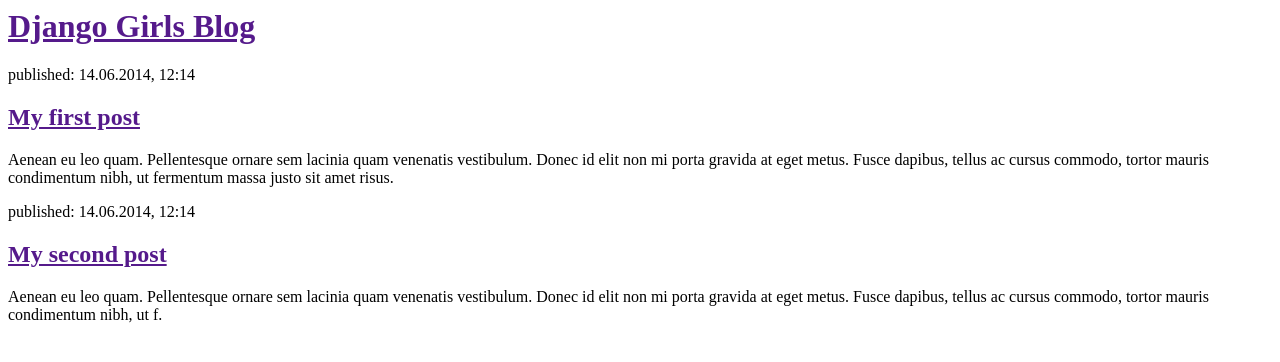
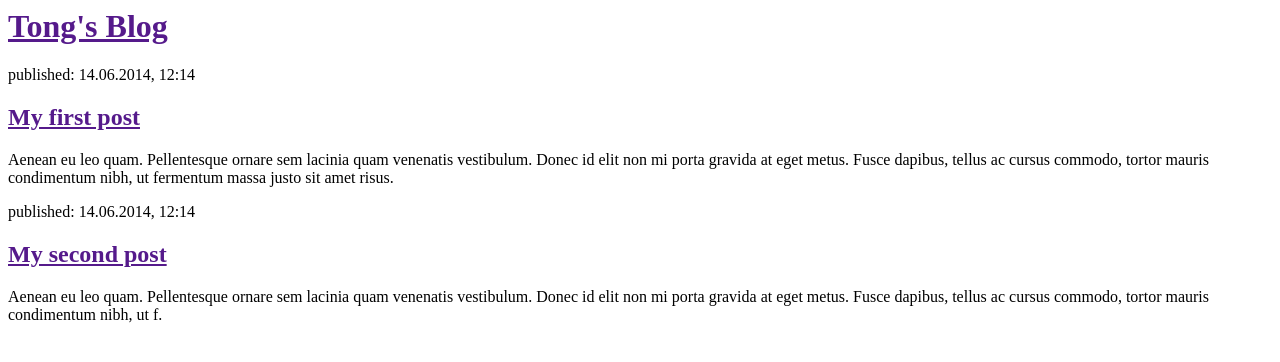
Before and after one commit to ladyluck-chris/djangogirls, a Django app: template blog/templates/blog/post_list.html in a window 1280 px wide. Shown: the top 362 px of the page. Run offline with Django 3.2, Linux system fonts and the light colour scheme; the template is opened without the code that fills it, so the values that code supplies are empty.

Commit message:
Changed to Tong's Blog

```diff
--- a/blog/templates/blog/post_list.html
+++ b/blog/templates/blog/post_list.html
@@ -4,7 +4,7 @@
     </head>
     <body>
         <div>
-            <h1><a href="">Django Girls Blog</a></h1>
+            <h1><a href="">Tong's Blog</a></h1>
         </div>
 
         <div>
```
